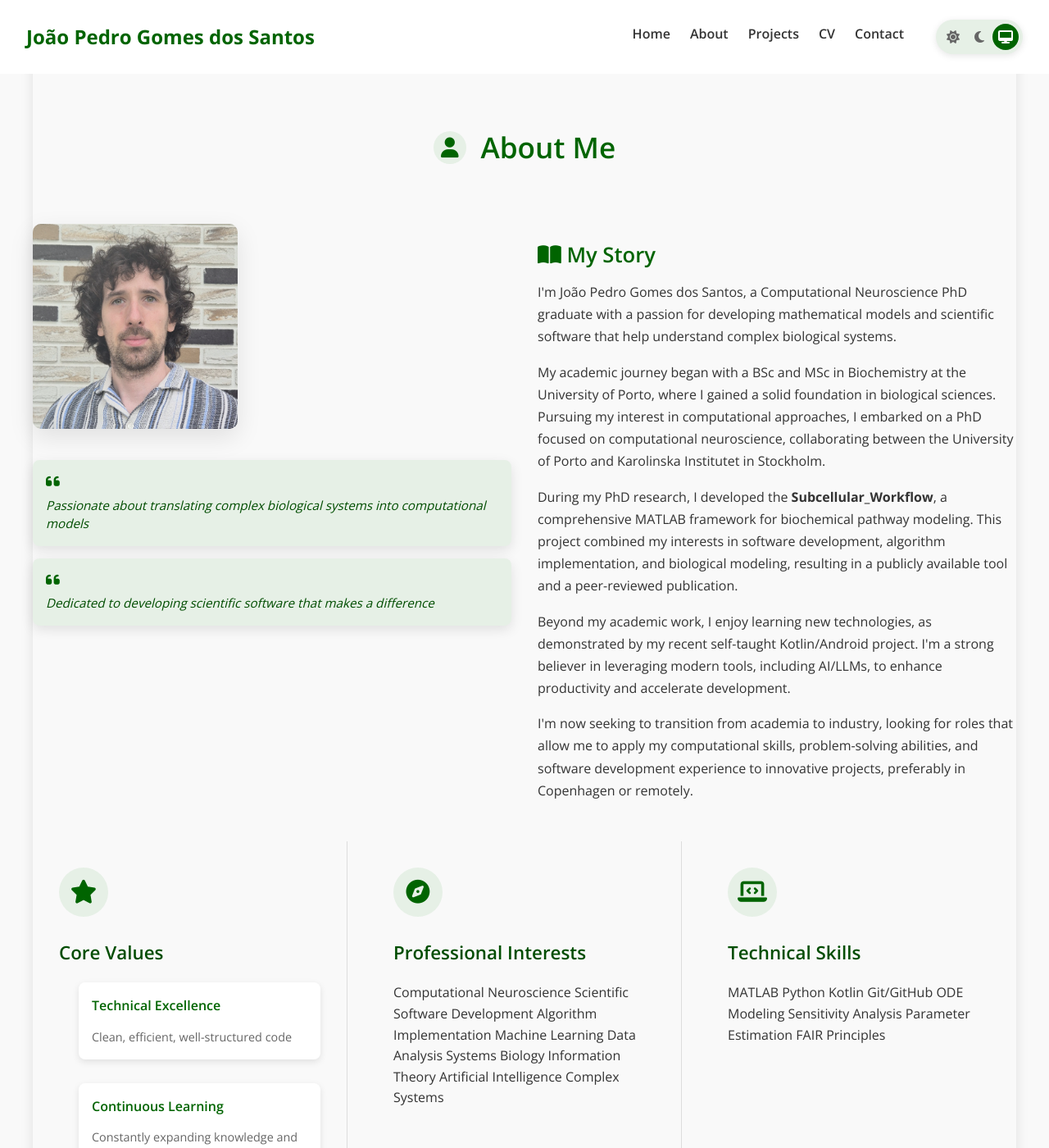
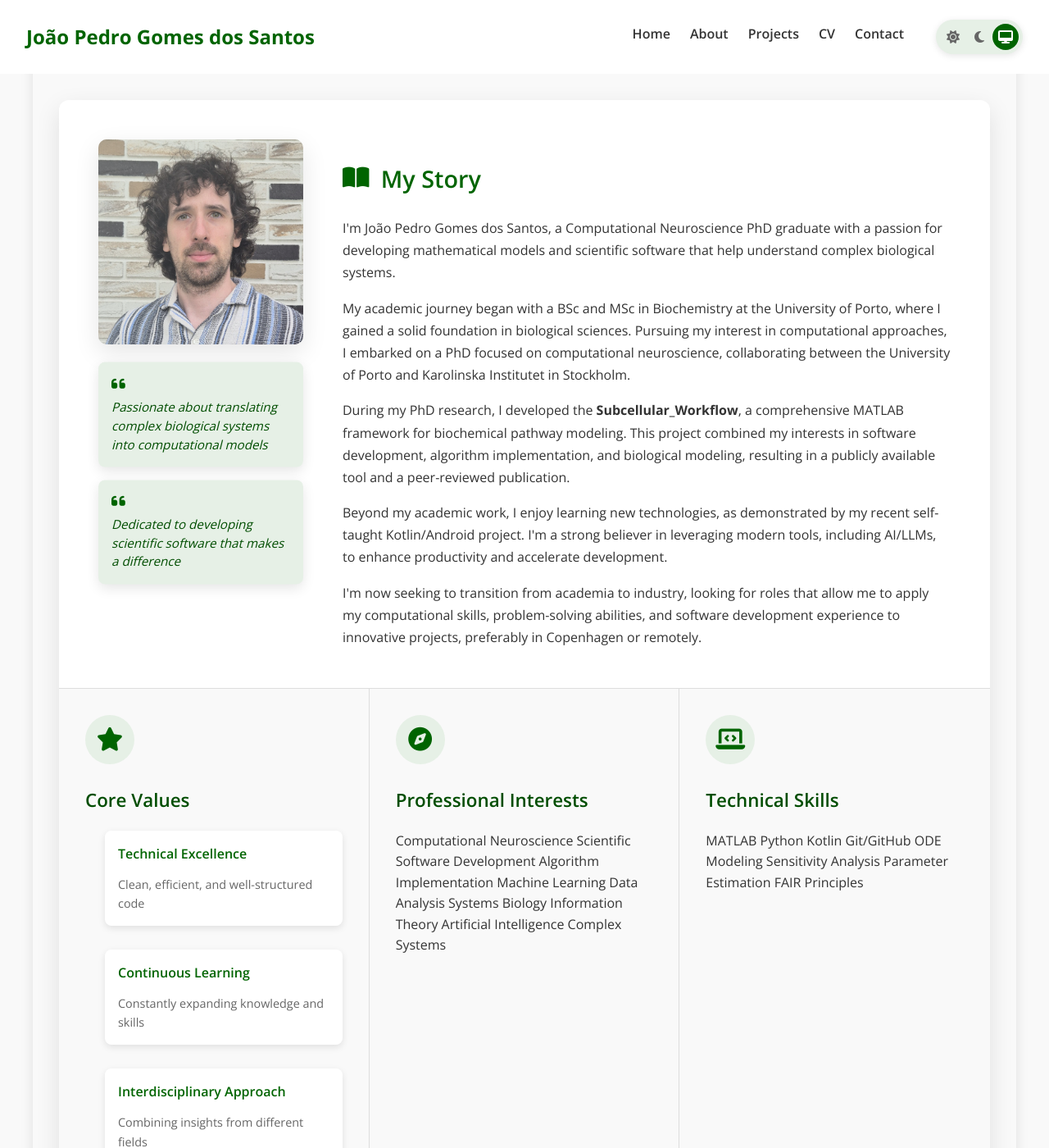
Before and after one commit to jpgsantos/jpgsantos.github.io, a Jekyll site: the page built from about.md, in a window 1280 px wide and 1400 px high. Shown: the whole window at 82% size. Built offline with Jekyll 4.4.1, drawn with Linux system fonts in a browser that asks for light colours; some of the changed text lies outside the part shown.

Commit message:
Update about.md
revert changes

```diff
--- a/about.md
+++ b/about.md
@@ -4,103 +4,113 @@
 ---
 
 <section class="bio-section">
-  <h2 class="section-heading">
-    <span class="heading-icon"><i class="fas fa-user"></i></span>
-    About Me
-  </h2>
-  <div class="bio-content-grid">
-    <div class="bio-avatar">
-      <div class="bio-avatar-image" style="background-image: url('{{ "/assets/images/Profile.jpg" | relative_url }}');"></div>
-      <div class="avatar-quotes">
-        <div class="avatar-quote">
-          <i class="fas fa-quote-left"></i>
-          <span>Passionate about translating complex biological systems into computational models</span>
-        </div>
-        <div class="avatar-quote">
-          <i class="fas fa-quote-left"></i>
-          <span>Dedicated to developing scientific software that makes a difference</span>
+  <div class="bio-content">
+    <div class="bio-main">
+      <div class="bio-avatar">
+        <div class="bio-avatar-image"></div>
+        <div class="avatar-quotes">
+          <div class="avatar-quote">
+            <i class="fas fa-quote-left"></i>
+            <span>Passionate about translating complex biological systems into computational models</span>
+          </div>
+          <div class="avatar-quote">
+            <i class="fas fa-quote-left"></i>
+            <span>Dedicated to developing scientific software that makes a difference</span>
+          </div>
         </div>
       </div>
-    </div>
-    <div class="bio-text">
-      <h3><i class="fas fa-book-open"></i> My Story</h3>
-      <p>I'm João Pedro Gomes dos Santos, a Computational Neuroscience PhD graduate with a passion for developing mathematical models and scientific software that help understand complex biological systems.</p>
-      <p>My academic journey began with a BSc and MSc in Biochemistry at the University of Porto, where I gained a solid foundation in biological sciences. Pursuing my interest in computational approaches, I embarked on a PhD focused on computational neuroscience, collaborating between the University of Porto and Karolinska Institutet in Stockholm.</p>
-      <p>During my PhD research, I developed the <strong>Subcellular_Workflow</strong>, a comprehensive MATLAB framework for biochemical pathway modeling. This project combined my interests in software development, algorithm implementation, and biological modeling, resulting in a publicly available tool and a peer-reviewed publication.</p>
-      <p>Beyond my academic work, I enjoy learning new technologies, as demonstrated by my recent self-taught Kotlin/Android project. I'm a strong believer in leveraging modern tools, including AI/LLMs, to enhance productivity and accelerate development.</p>
-      <p>I'm now seeking to transition from academia to industry, looking for roles that allow me to apply my computational skills, problem-solving abilities, and software development experience to innovative projects, preferably in Copenhagen or remotely.</p>
-    </div>
-  </div>
 
-  <div class="bio-highlights-grid">
-    <div class="highlight-card">
-      <div class="highlight-icon"><i class="fas fa-star"></i></div>
-      <h3>Core Values</h3>
-      <ul class="core-values-list">
-        <li class="core-value-item">
-          <div class="core-value-name">Technical Excellence</div>
-          <div class="core-value-desc">Clean, efficient, well‑structured code</div>
-        </li>
-        <li class="core-value-item">
-          <div class="core-value-name">Continuous Learning</div>
-          <div class="core-value-desc">Constantly expanding knowledge and skills</div>
-        </li>
-        <li class="core-value-item">
-          <div class="core-value-name">Interdisciplinary Approach</div>
-          <div class="core-value-desc">Combining insights from different fields</div>
-        </li>
-        <li class="core-value-item">
-          <div class="core-value-name">Open Collaboration</div>
-          <div class="core-value-desc">Sharing knowledge and working together</div>
-        </li>
-        <li class="core-value-item">
-          <div class="core-value-name">User-Centered Design</div>
-          <div class="core-value-desc">Creating accessible and usable tools</div>
-        </li>
-      </ul>
-    </div>
+      <div class="bio-text">
+        <h2><i class="fas fa-book-open"></i> My Story</h2>
 
-    <div class="highlight-card">
-      <div class="highlight-icon"><i class="fas fa-compass"></i></div>
-      <h3>Professional Interests</h3>
-      <div class="skills-container">
-        <span class="skill-tag">Computational Neuroscience</span>
-        <span class="skill-tag">Scientific Software Development</span>
-        <span class="skill-tag">Algorithm Implementation</span>
-        <span class="skill-tag">Machine Learning</span>
-        <span class="skill-tag">Data Analysis</span>
-        <span class="skill-tag">Systems Biology</span>
-        <span class="skill-tag">Information Theory</span>
-        <span class="skill-tag">Artificial Intelligence</span>
-        <span class="skill-tag">Complex Systems</span>
+        <p>I'm João Pedro Gomes dos Santos, a Computational Neuroscience PhD graduate with a passion for developing mathematical models and scientific software that help understand complex biological systems.</p>
+
+        <p>My academic journey began with a BSc and MSc in Biochemistry at the University of Porto, where I gained a solid foundation in biological sciences. Pursuing my interest in computational approaches, I embarked on a PhD focused on computational neuroscience, collaborating between the University of Porto and Karolinska Institutet in Stockholm.</p>
+
+        <p>During my PhD research, I developed the <strong>Subcellular_Workflow</strong>, a comprehensive MATLAB framework for biochemical pathway modeling. This project combined my interests in software development, algorithm implementation, and biological modeling, resulting in a publicly available tool and a peer-reviewed publication.</p>
+
+        <p>Beyond my academic work, I enjoy learning new technologies, as demonstrated by my recent self-taught Kotlin/Android project. I'm a strong believer in leveraging modern tools, including AI/LLMs, to enhance productivity and accelerate development.</p>
+
+        <p>I'm now seeking to transition from academia to industry, looking for roles that allow me to apply my computational skills, problem-solving abilities, and software development experience to innovative projects, preferably in Copenhagen or remotely.</p>
       </div>
     </div>
 
-    <div class="highlight-card">
-      <div class="highlight-icon"><i class="fas fa-laptop-code"></i></div>
-      <h3>Technical Skills</h3>
-      <div class="skills-container">
-        <span class="skill-tag">MATLAB</span>
-        <span class="skill-tag">Python</span>
-        <span class="skill-tag">Kotlin</span>
-        <span class="skill-tag">Git/GitHub</span>
-        <span class="skill-tag">ODE Modeling</span>
-        <span class="skill-tag">Sensitivity Analysis</span>
-        <span class="skill-tag">Parameter Estimation</span>
-        <span class="skill-tag">FAIR Principles</span>
+    <div class="bio-highlights">
+      <div class="highlight-card">
+        <div class="highlight-icon">
+          <i class="fas fa-star"></i>
+        </div>
+        <h3>Core Values</h3>
+        <ul class="core-values-list">
+          <li class="core-value-item">
+            <div class="core-value-name">Technical Excellence</div>
+            <div class="core-value-desc">Clean, efficient, and well-structured code</div>
+          </li>
+          <li class="core-value-item">
+            <div class="core-value-name">Continuous Learning</div>
+            <div class="core-value-desc">Constantly expanding knowledge and skills</div>
+          </li>
+          <li class="core-value-item">
+            <div class="core-value-name">Interdisciplinary Approach</div>
+            <div class="core-value-desc">Combining insights from different fields</div>
+          </li>
+          <li class="core-value-item">
+            <div class="core-value-name">Open Collaboration</div>
+            <div class="core-value-desc">Sharing knowledge and working together</div>
+          </li>
+          <li class="core-value-item">
+            <div class="core-value-name">User-Centered Design</div>
+            <div class="core-value-desc">Creating accessible and usable tools</div>
+          </li>
+        </ul>
+      </div>
+
+      <div class="highlight-card">
+        <div class="highlight-icon">
+          <i class="fas fa-compass"></i>
+        </div>
+        <h3>Professional Interests</h3>
+        <div class="skills-container">
+          <span class="skill-tag">Computational Neuroscience</span>
+          <span class="skill-tag">Scientific Software Development</span>
+          <span class="skill-tag">Algorithm Implementation</span>
+          <span class="skill-tag">Machine Learning</span>
+          <span class="skill-tag">Data Analysis</span>
+          <span class="skill-tag">Systems Biology</span>
+          <span class="skill-tag">Information Theory</span>
+          <span class="skill-tag">Artificial Intelligence</span>
+          <span class="skill-tag">Complex Systems</span>
+        </div>
+      </div>
+
+      <div class="highlight-card">
+        <div class="highlight-icon">
+          <i class="fas fa-laptop-code"></i>
+        </div>
+        <h3>Technical Skills</h3>
+        <div class="skills-container">
+          <span class="skill-tag">MATLAB</span>
+          <span class="skill-tag">Python</span>
+          <span class="skill-tag">Kotlin</span>
+          <span class="skill-tag">Git/GitHub</span>
+          <span class="skill-tag">ODE Modeling</span>
+          <span class="skill-tag">Sensitivity Analysis</span>
+          <span class="skill-tag">Parameter Estimation</span>
+          <span class="skill-tag">FAIR Principles</span>
+        </div>
       </div>
     </div>
   </div>
 </section>
 
 <section class="career-goals-section">
-  <h2 class="section-heading">
-    <span class="heading-icon"><i class="fas fa-bullseye"></i></span>
-    What I’m Looking For
-  </h2>
+  <h2 class="section-heading"><span class="heading-icon"><i class="fas fa-bullseye"></i></span> What I'm Looking For</h2>
+
   <div class="career-goals-grid">
     <div class="career-goal-card">
-      <div class="career-goal-icon"><i class="fas fa-briefcase"></i></div>
+      <div class="career-goal-icon">
+        <i class="fas fa-briefcase"></i>
+      </div>
       <h3>Target Roles</h3>
       <ul class="career-goal-list">
         <li>
@@ -127,7 +137,9 @@
     </div>
 
     <div class="career-goal-card">
-      <div class="career-goal-icon"><i class="fas fa-tasks"></i></div>
+      <div class="career-goal-icon">
+        <i class="fas fa-tasks"></i>
+      </div>
       <h3>Preferred Tasks</h3>
       <ul class="career-goal-list">
         <li>
@@ -154,7 +166,9 @@
     </div>
 
     <div class="career-goal-card">
-      <div class="career-goal-icon"><i class="fas fa-building"></i></div>
+      <div class="career-goal-icon">
+        <i class="fas fa-building"></i>
+      </div>
       <h3>Ideal Environment</h3>
       <ul class="career-goal-list">
         <li>
@@ -181,80 +195,6 @@
     </div>
   </div>
 </section>
-
-<style>
-/* ———————————————————————————————— */
-/* About & Bio */
-.bio-section {
-  padding: var(--content-padding) 0;
-}
-.bio-content-grid {
-  display: grid;
-  grid-template-columns: repeat(auto-fit, minmax(280px, 1fr));
-  gap: 2rem;
-  align-items: start;
-}
-.bio-avatar-image {
-  width: 100%;
-  aspect-ratio: 1;
-  background-size: cover;
-  background-position: center top;
-  border-radius: var(--border-radius);
-  box-shadow: 0 10px 30px var(--shadow);
-}
-.avatar-quotes {
-  margin-top: 1rem;
-  display: grid;
-  gap: 1rem;
-}
-.bio-text h3 {
-  font-size: 1.6em;
-  margin-bottom: 1rem;
-}
-.bio-highlights-grid {
-  display: grid;
-  grid-template-columns: repeat(auto-fit, minmax(300px, 1fr));
-  gap: 1.5rem;
-  margin-top: 3rem;
-}
-
-/* Core‑value cards */
-.core-values-list {
-  display: grid;
-  grid-template-columns: repeat(auto-fit, minmax(200px, 1fr));
-  gap: 1rem;
-}
-.core-value-item {
-  padding: 1rem;
-  background: var(--white);
-  border-radius: var(--border-radius);
-  box-shadow: 0 3px 8px var(--shadow);
-}
-
-/* ———————————————————————————————— */
-/* Career Goals */
-.career-goals-section {
-  padding: var(--content-padding) 0;
-}
-.career-goals-grid {
-  display: grid;
-  grid-template-columns: repeat(auto-fit, minmax(280px, 1fr));
-  gap: 2rem;
-}
-.career-goal-card {
-  border-top: 4px solid var(--accent);
-  padding: 1.5rem;
-  background: var(--white);
-  border-radius: var(--border-radius);
-  box-shadow: 0 10px 30px var(--shadow);
-  transition: transform var(--transition), box-shadow var(--transition);
-}
-.career-goal-card:hover {
-  transform: translateY(-5px);
-  box-shadow: 0 15px 40px var(--shadow-strong);
-}
-</style>
-
 
 <section class="education-timeline-section">
   <h2 class="section-heading"><span class="heading-icon"><i class="fas fa-route"></i></span> My Journey</h2>
```
